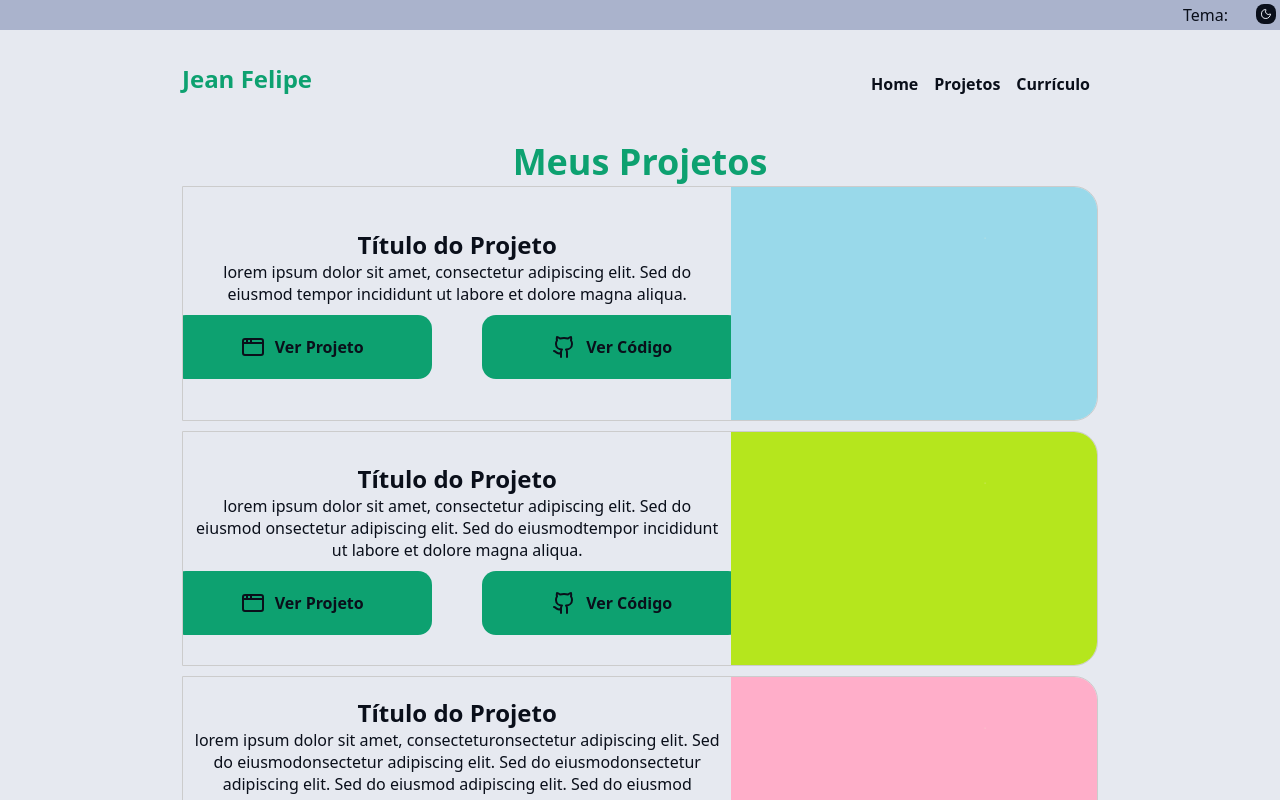
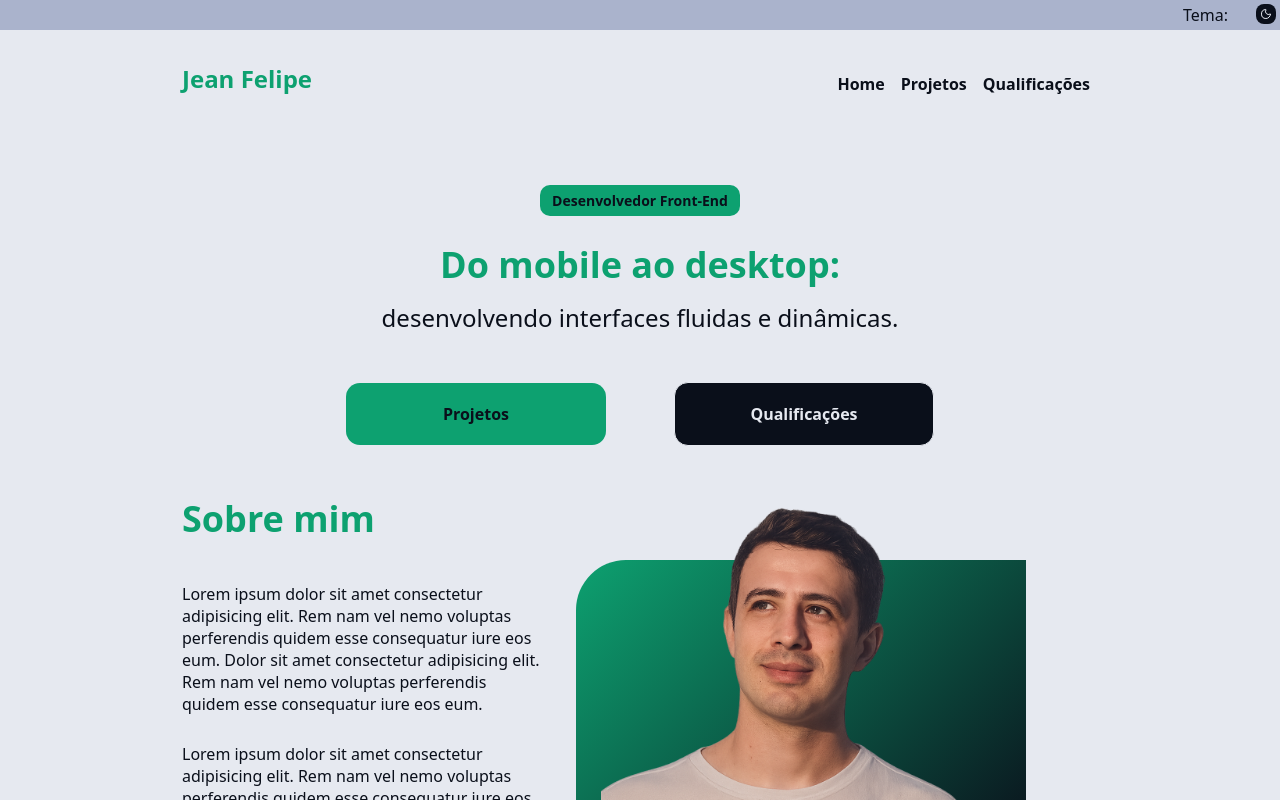
Before and after one commit to jeanfcordeiro/meu-portfolio, a React (Vite) app: page / in a window 1280 px wide. Shown: the top 800 px of the page. Built offline with nearby package versions, Linux system fonts and the light colour scheme.

Commit message:
criando routers e atualizando links usando RouterLink

```diff
--- a/package.json
+++ b/package.json
@@ -10,9 +10,11 @@
     "preview": "vite preview"
   },
   "dependencies": {
+    "install": "^0.13.0",
     "lucide-react": "^0.553.0",
     "react": "^19.2.0",
-    "react-dom": "^19.2.0"
+    "react-dom": "^19.2.0",
+    "react-router": "^7.9.6"
   },
   "devDependencies": {
     "@eslint/js": "^9.39.1",
--- a/src/App.tsx
+++ b/src/App.tsx
@@ -1,9 +1,8 @@
 import './styles/theme.css';
 import './styles/global.css';
-import { Home } from './pages/Home';
-import { Resume } from './pages/Resume';
-import { Projects } from './pages/Projects';
+
+import { MainRouter } from './routers/MainRouter';
 
 export function App() {
-  return <Projects />;
+  return <MainRouter />;
 }
--- a/src/components/Button/index.tsx
+++ b/src/components/Button/index.tsx
@@ -1,14 +1,25 @@
+import { RouterLink } from '../RouterLink';
 import styles from './styles.module.css';
 
 type ButtonProps = {
   children: React.ReactNode;
-  variant?: 'default' | 'light';
+  variant?: 'default' | 'light' | 'small';
+  size?: 'normal' | 'small';
+  href: string;
 };
 
-export function Button({ children, variant = 'default' }: ButtonProps) {
+export function Button({
+  children,
+  variant = 'default',
+  size = 'normal',
+  href,
+}: ButtonProps) {
   return (
-    <a href='#' className={`${styles.btn} ${styles[variant]} `}>
+    <RouterLink
+      href={href}
+      className={`${styles.btn} ${styles[variant]} ${styles[size]} `}
+    >
       {children}
-    </a>
+    </RouterLink>
   );
 }
--- a/src/components/Button/styles.module.css
+++ b/src/components/Button/styles.module.css
@@ -24,3 +24,8 @@
   color: var(--gray-900);
   border: 1px solid;
 }
+
+.small {
+  padding: 1.6rem 3.2rem;
+  min-width: 20rem;
+}
--- a/src/components/Cta/index.tsx
+++ b/src/components/Cta/index.tsx
@@ -4,8 +4,12 @@ import styles from './styles.module.css';
 export function Cta() {
   return (
     <section className={styles.cta}>
-      <Button variant='default'>Projetos</Button>
-      <Button variant='light'>Qualificações</Button>
+      <Button variant='default' href='/projects'>
+        Projetos
+      </Button>
+      <Button variant='light' href='/resume'>
+        Qualificações
+      </Button>
     </section>
   );
 }
--- a/src/components/Footer/index.tsx
+++ b/src/components/Footer/index.tsx
@@ -8,7 +8,7 @@ export function Footer() {
         <li className={styles.footer__linkItem}>
           <a
             className={styles.footer__link}
-            href='#'
+            href='https://github.com/jeanfcordeiro/'
             target='_blank'
             rel='noopener noreferrer'
             aria-label='Link para meu perfil no GitHub'
@@ -19,7 +19,7 @@ export function Footer() {
         <li className={styles.footer__linkItem}>
           <a
             className={styles.footer__link}
-            href='#'
+            href='https://www.linkedin.com/in/jeanfcordeiro/'
             target='_blank'
             rel='noopener noreferrer'
             aria-label='Link para meu perfil no LinkedIn'
--- a/src/components/Menu/index.tsx
+++ b/src/components/Menu/index.tsx
@@ -1,6 +1,7 @@
 import { useState } from 'react';
 import styles from './styles.module.css';
 import { SquareMenuIcon } from 'lucide-react';
+import { RouterLink } from '../RouterLink';
 
 export function Menu() {
   const [active, setMode] = useState(false);
@@ -27,19 +28,19 @@ export function Menu() {
         <nav className={styles.list} role='navigation'>
           <ul className={styles.listItems}>
             <li>
-              <a className={styles.listLink} href='#'>
+              <RouterLink className={styles.listLink} href='/'>
                 Home
-              </a>
+              </RouterLink>
             </li>
             <li>
-              <a className={styles.listLink} href='#'>
+              <RouterLink className={styles.listLink} href='/projects'>
                 Projetos
-              </a>
+              </RouterLink>
             </li>
             <li>
-              <a className={styles.listLink} href='#'>
-                Currículo
-              </a>
+              <RouterLink className={styles.listLink} href='/resume'>
+                Qualificações
+              </RouterLink>
             </li>
           </ul>
         </nav>
--- a/src/components/ProjectContainer/index.tsx
+++ b/src/components/ProjectContainer/index.tsx
@@ -25,11 +25,11 @@ export function ProjectContainer({
         <p>{description}</p>
 
         <div className={styles.container__buttons}>
-          <Button variant='default'>
+          <Button variant='default' size='small'>
             <AppWindow />
             Ver Projeto
           </Button>
-          <Button variant='default'>
+          <Button variant='default' size='small'>
             <Github />
             Ver Código
           </Button>
--- /dev/null
+++ b/src/components/RouterLink/index.tsx
@@ -0,0 +1,15 @@
+import type React from 'react';
+import { Link } from 'react-router';
+
+type RouterLinkProps = {
+  children: React.ReactNode;
+  href: string;
+} & React.ComponentProps<'a'>;
+
+export function RouterLink({ children, href, ...props }: RouterLinkProps) {
+  return (
+    <Link to={href} {...props}>
+      {children}
+    </Link>
+  );
+}
--- a/src/pages/NotFound/index.tsx
+++ b/src/pages/NotFound/index.tsx
@@ -1,3 +1,4 @@
+import { Link } from 'react-router';
 import { Container } from '../../components/Container';
 import { GenericHtml } from '../../components/GenericHtml';
 import { MainTemplate } from '../../template/MainTemplate';
@@ -13,9 +14,9 @@ export function NotFound() {
             A página que você está procurando pode ter sido removida ou o link
             está incorreto.
           </p>
-          <a href='/' className='btn'>
+          <Link to='/' className='btn'>
             Voltar para o Início
-          </a>
+          </Link>
         </GenericHtml>
       </Container>
     </MainTemplate>
--- /dev/null
+++ b/src/routers/MainRouter/index.tsx
@@ -0,0 +1,30 @@
+import { BrowserRouter, Route, Routes, useLocation } from 'react-router';
+import { Home } from '../../pages/Home';
+import { Resume } from '../../pages/Resume';
+import { Projects } from '../../pages/Projects';
+import { NotFound } from '../../pages/NotFound';
+import { useEffect } from 'react';
+
+function ScrollToTop() {
+  const { pathname } = useLocation();
+
+  useEffect(() => {
+    window.scrollTo({ top: 0, behavior: 'smooth' });
+  }, [pathname]);
+
+  return null;
+}
+
+export function MainRouter() {
+  return (
+    <BrowserRouter>
+      <Routes>
+        <Route path='/' element={<Home />} />
+        <Route path='/resume' element={<Resume />} />
+        <Route path='/projects' element={<Projects />} />
+        <Route path='*' element={<NotFound />} />
+      </Routes>
+      <ScrollToTop />
+    </BrowserRouter>
+  );
+}
--- a/src/styles/global.css
+++ b/src/styles/global.css
@@ -27,3 +27,7 @@ a {
 a:hover {
   filter: brightness(80%);
 }
+
+h2 {
+  margin-bottom: 1.2rem;
+}
```
Also changed, not shown: 1 other file (tests, documents, lock files or other folders).
